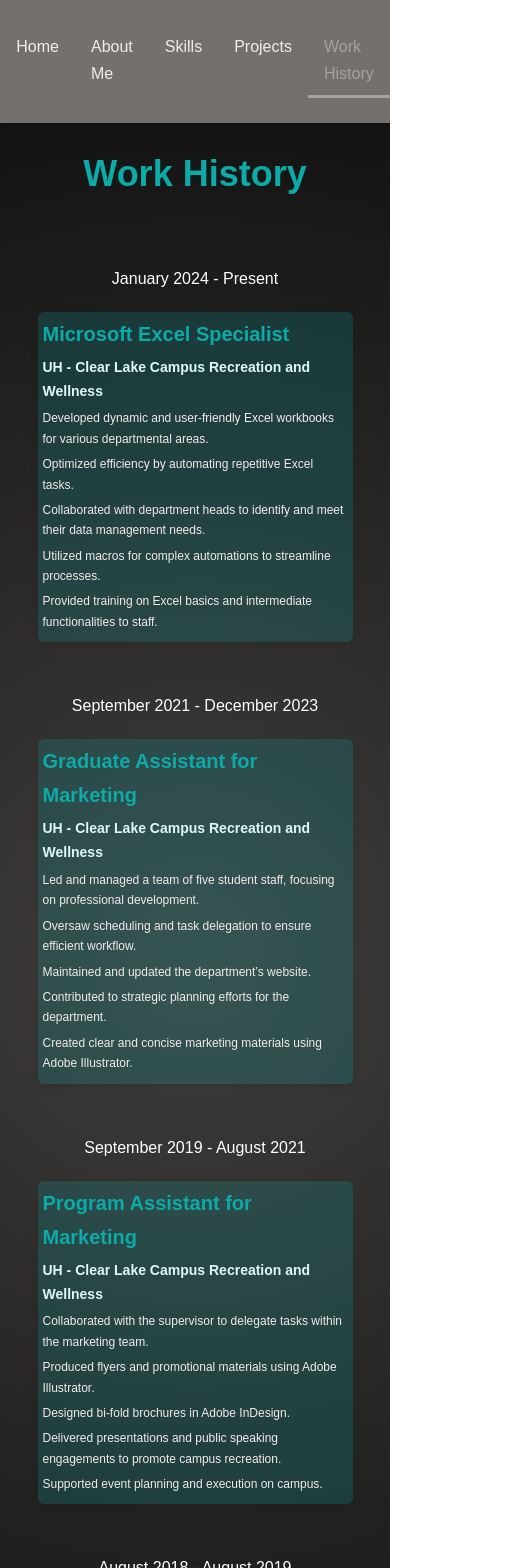
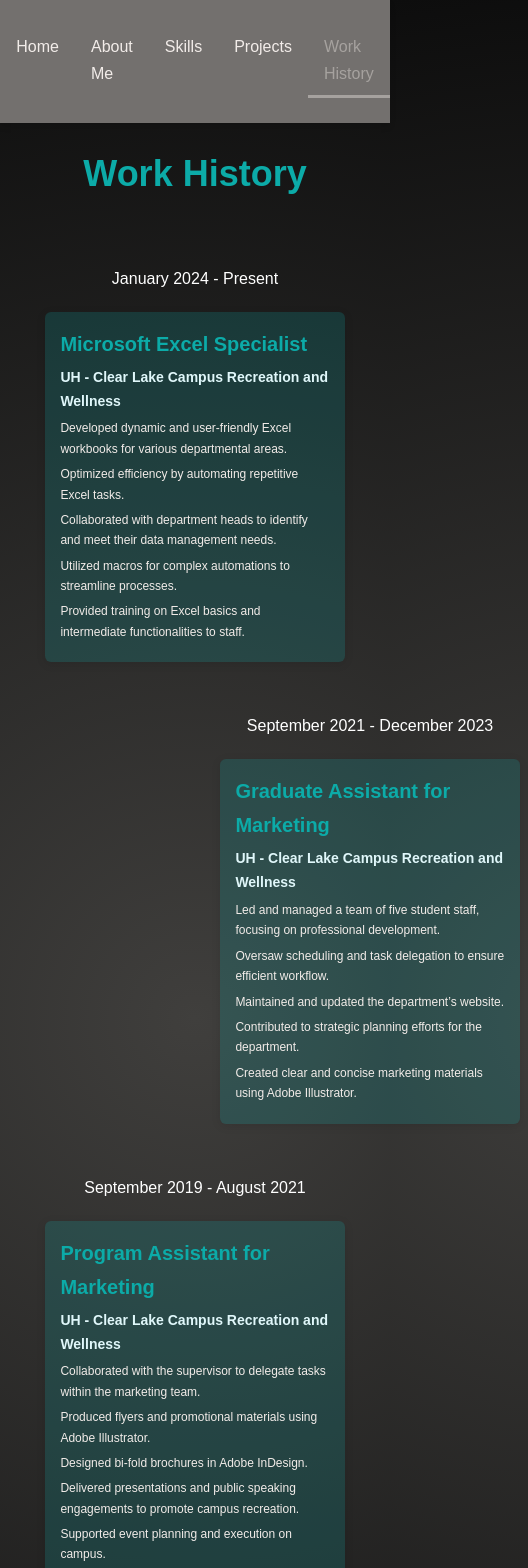
Before and after one commit to WilliamKen/Portfolio, a React (Create React App) app: page /#/work-history in a window 390 px wide. Shown: the top 1568 px of the page, 528 px wide, since content can reach past the window. Built offline with nearby package versions, Linux system fonts and the light colour scheme.

Commit message:
Updated for mobile responsiveness

```diff
--- a/src/css/About.css
+++ b/src/css/About.css
@@ -34,7 +34,7 @@
   padding: 40px 30px;
   border-radius: 10px;
   position: relative;
-  transition: opacity 0.3s ease;
+  transition: opacity 0.3s ease, transform 0.3s ease;
 }
 
 .profile-pic {
--- a/src/css/WorkHistory.css
+++ b/src/css/WorkHistory.css
@@ -33,6 +33,7 @@
   position: relative;
   background-color: inherit;
   width: 50%;
+  box-sizing: border-box;
 }
 
 .job-1 {
@@ -101,11 +102,11 @@
 }
 
 .job-3 .timeline-date {
-  right: -295px;
+  right: -300px;
 }
 
 .job-4 .timeline-date {
-  left: -265px;
+  left: -275px;
 }
 
 .timeline-content {
@@ -145,9 +146,11 @@
   }
 
   .timeline-item {
-    width: 100%;
+    width: 90%;
     padding: 20px 0;
-    margin-left: 0;
+    margin-left: auto;
+    margin-right: auto;
+    text-align: left; /* Align text to the left for readability */
   }
 
   .timeline-item::after {
@@ -165,8 +168,8 @@
     padding: 20px;
     text-align: left;
     margin: 0 auto;
-    display: inline-block;
-    width: 80%;
+    display: block;
+    width: 100%;
   }
 }
 
@@ -176,8 +179,8 @@
   }
 
   .timeline-content {
-    padding: 5px;
-    width: 90%;
+    padding: 15px;
+    width: 95%;
   }
 
   .timeline-content h3 {
--- a/src/pages/About.js
+++ b/src/pages/About.js
@@ -5,10 +5,30 @@ import '../css/About.css';
 function About() {
   useEffect(() => {
     const handleScroll = () => {
+      const heroContent = document.querySelector('.hero-content');
       const heroText = document.querySelector('.hero-text');
+      const profilePic = document.querySelector('.profile-pic');
       const scrollTop = window.pageYOffset || document.documentElement.scrollTop;
-      if (scrollTop > 100) {
-        heroText.classList.add('hidden');
+
+      // Parallax effect
+      if (window.innerWidth > 768) {
+        const translateValue = scrollTop * 0.2;
+        heroContent.style.transform = `translateY(${translateValue}px)`;
+        heroText.style.transform = `translateY(${translateValue}px)`;
+        profilePic.style.transform = `translateY(${translateValue}px)`;
+      } else {
+        heroContent.style.transform = 'none';
+        heroText.style.transform = 'none';
+        profilePic.style.transform = 'none';
+      }
+
+      // Hide text on scroll for mobile
+      if (window.innerWidth <= 768) {
+        if (scrollTop > 100) {
+          heroText.classList.add('hidden');
+        } else {
+          heroText.classList.remove('hidden');
+      }
       } else {
         heroText.classList.remove('hidden');
       }
@@ -43,7 +63,7 @@ function About() {
         <div className="hero-bg"></div>
         <div className="hero-content">
           <img src={profilePic} alt="Profile" className="profile-pic" />
-          <div className="hero-text">
+          <div className="hero-text hidden-on-scroll">
             <h1 className="hero-heading">Hello, I'm a Web Developer and Designer</h1>
             <p className="hero-subheading">
               My passion is creating detailed, eye-catching projects that convey important information naturally
--- a/src/pages/WorkHistory.js
+++ b/src/pages/WorkHistory.js
@@ -13,6 +13,7 @@ const workHistory = [
       'Utilized macros for complex automations to streamline processes.',
       'Provided training on Excel basics and intermediate functionalities to staff.',
     ],
+    className: 'job-1'
   },
   {
     date: 'September 2021 - December 2023',
@@ -25,6 +26,7 @@ const workHistory = [
       'Contributed to strategic planning efforts for the department.',
       'Created clear and concise marketing materials using Adobe Illustrator.',
     ],
+    className: 'job-2'
   },
   {
     date: 'September 2019 - August 2021',
@@ -37,6 +39,7 @@ const workHistory = [
       'Delivered presentations and public speaking engagements to promote campus recreation.',
       'Supported event planning and execution on campus.',
     ],
+    className: 'job-3'
   },
   {
     date: 'August 2018 - August 2019',
@@ -48,6 +51,7 @@ const workHistory = [
       'Developed flyers and signage to promote events and initiatives.',
       'Assisted in organizing and staffing campus events, distributing information to attendees.',
     ],
+    className: 'job-4'
   }
 ];
 
@@ -57,7 +61,7 @@ const WorkHistory = () => {
       <h2>Work History</h2>
       <div className="timeline">
         {workHistory.map((job, index) => (
-          <div key={index} className="timeline-item">
+          <div key={index} className={`timeline-item ${job.className}`}>
             <div className="timeline-date">{job.date}</div>
             <div className="timeline-content">
               <h3>{job.title}</h3>
```
